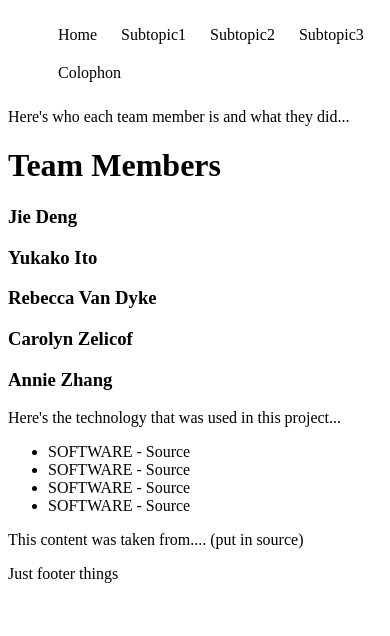
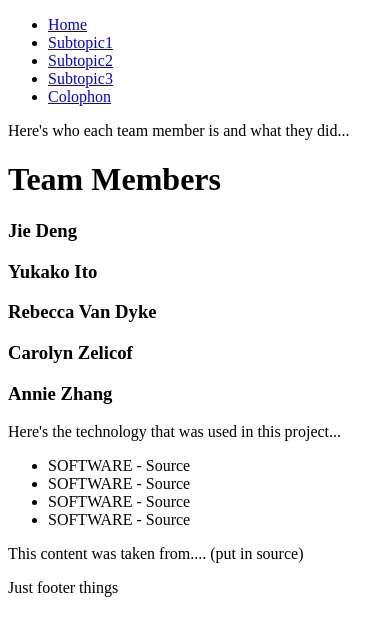
Before and after one commit to yito2/team8-website, a PHP site: page /colophon.php in a window 390 px wide. Shown: the top 636 px of the page. Run offline with PHP 8.4, Linux system fonts and the light colour scheme.

Commit message:
Contact edit, potential mobile size compatibility

```diff
--- a/colophon.php
+++ b/colophon.php
@@ -25,11 +25,11 @@ what are the sources of the content?
 
 <h1>Team Members</h1>
 
-<h3>Jie Deng</h3>
-<h3>Yukako Ito</h3>
-<h3>Rebecca Van Dyke</h3>
-<h3>Carolyn Zelicof</h3>
-<h3>Annie Zhang</h3>
+<div class="contact"><h3>Jie Deng</h3></div>
+<div class="contact"><h3>Yukako Ito</h3></div>
+<div class="contact"><h3>Rebecca Van Dyke</h3></div>
+<div class="contact"><h3>Carolyn Zelicof</h3></div>
+<div class="contact"><h3>Annie Zhang</h3></div>
 
 
 <p> Here's the technology that was used in this project...</p>
--- a/css/styles.css
+++ b/css/styles.css
@@ -1,3 +1,4 @@
+@media (min-width: 768px) {
 	.nav-bar li {
 		display: inline-block;
 	}
@@ -28,3 +29,8 @@ a:hover {
 		border: 1px black solid;
 		padding: 10px;
 	}
+}
+
+@media (max-width: 768px) {
+	/*all the code for mobile size styling*/
+}
```
Lines whose indentation alone changed are shown as unchanged.
